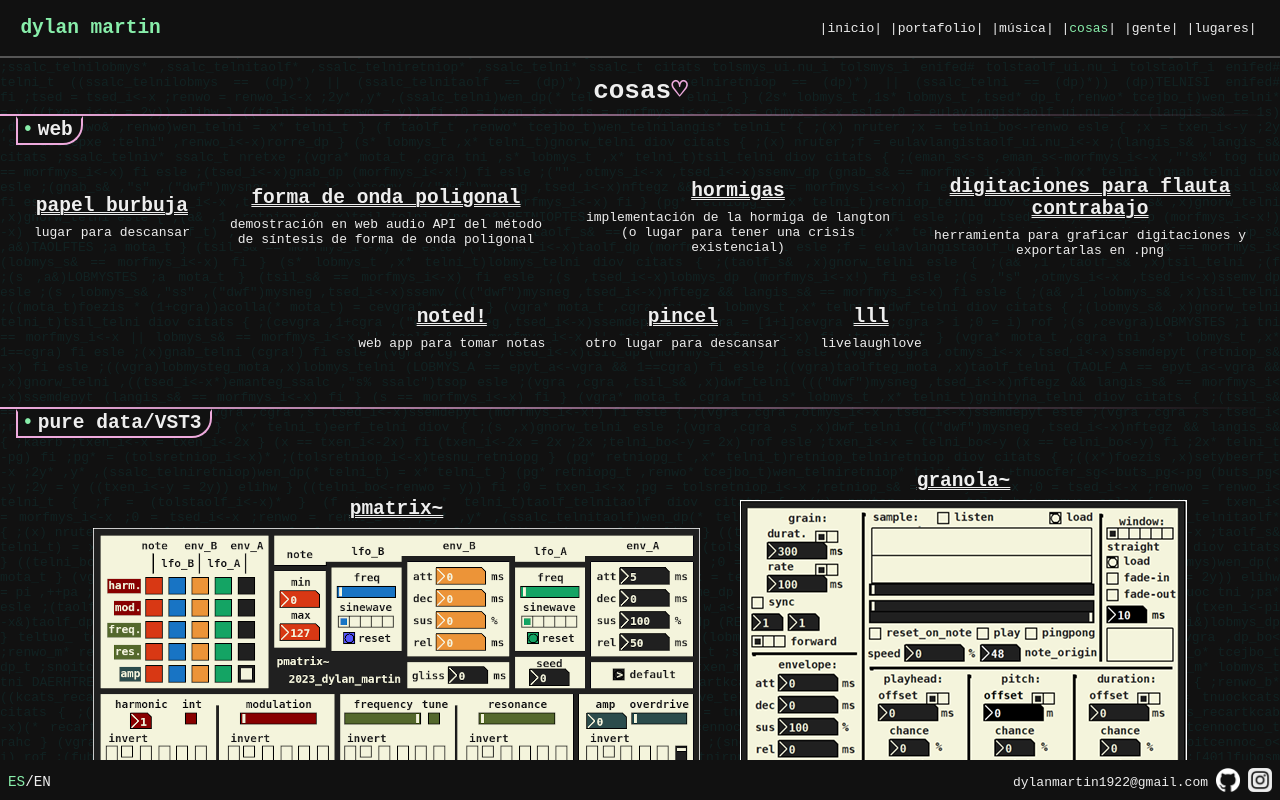
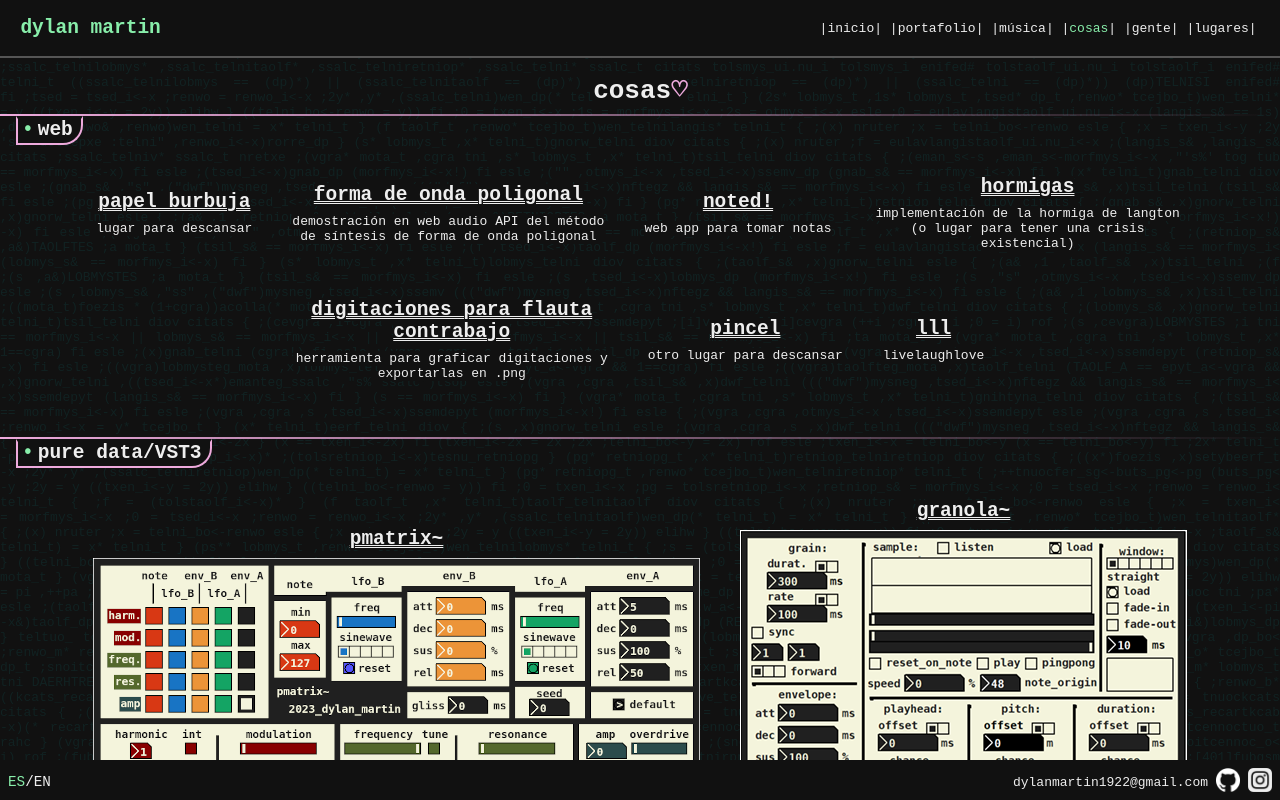
Before and after one commit to martindylan/martindylan.github.io, a React (Create React App) app: page /cosas in a window 1280 px wide. Built offline with nearby package versions, Linux system fonts and the light colour scheme.

Commit message:
feat: reorder items

```diff
--- a/src/Routes/Cosas/Cosas.tsx
+++ b/src/Routes/Cosas/Cosas.tsx
@@ -32,6 +32,11 @@ export default function Cosas() {
             description={t("stuff.web.polygon.description")}
           />
           <Card
+            name={t("stuff.web.noted.name")}
+            link='https://martindylan.github.io/noted'
+            description={t("stuff.web.noted.description")}
+          />
+          <Card
             name={t("stuff.web.ants.name")}
             link='https://dylanmartin.neocities.org/cosas/ants/'
             description={t("stuff.web.ants.description")}
@@ -40,11 +45,6 @@ export default function Cosas() {
             name={t("stuff.web.flute.name")}
             link='https://dylanmartin.neocities.org/cosas/flauta/'
             description={t("stuff.web.flute.description")}
-          />
-          <Card
-            name={t("stuff.web.noted.name")}
-            link='https://martindylan.github.io/noted'
-            description={t("stuff.web.noted.description")}
           />
           <Card
             name={t("stuff.web.brush.name")}
--- a/src/Routes/Portafolio/Portafolio.tsx
+++ b/src/Routes/Portafolio/Portafolio.tsx
@@ -12,6 +12,13 @@ import { useTranslation } from 'react-i18next';
 export default function Cosas() {
   const [t, i18n] = useTranslation("global");
   const list = [
+    {
+      name: t("portfolio.puredata.name"),
+      link: `https://github.com/martindylan`,
+      img: img_puredata,
+      description: t("portfolio.puredata.description", { returnObjects: true }),
+      // foot: t("portfolio.puredata.foot")
+    },
     {
       name: t("portfolio.gest.name"),
       link: `https://uncinnova.unc.edu.ar/2023/05/09/gest-instrumento-musical-virtual-gestual/`,
@@ -38,13 +45,6 @@ export default function Cosas() {
       img: img_raytone,
       description: t("portfolio.raytone.description", { returnObjects: true }),
       foot: t("portfolio.raytone.foot")
-    },
-    {
-      name: t("portfolio.puredata.name"),
-      link: `https://github.com/martindylan`,
-      img: img_puredata,
-      description: t("portfolio.puredata.description", { returnObjects: true }),
-      foot: t("portfolio.puredata.foot")
     },
     {
       name: t("portfolio.presupuesto.name"),
```
